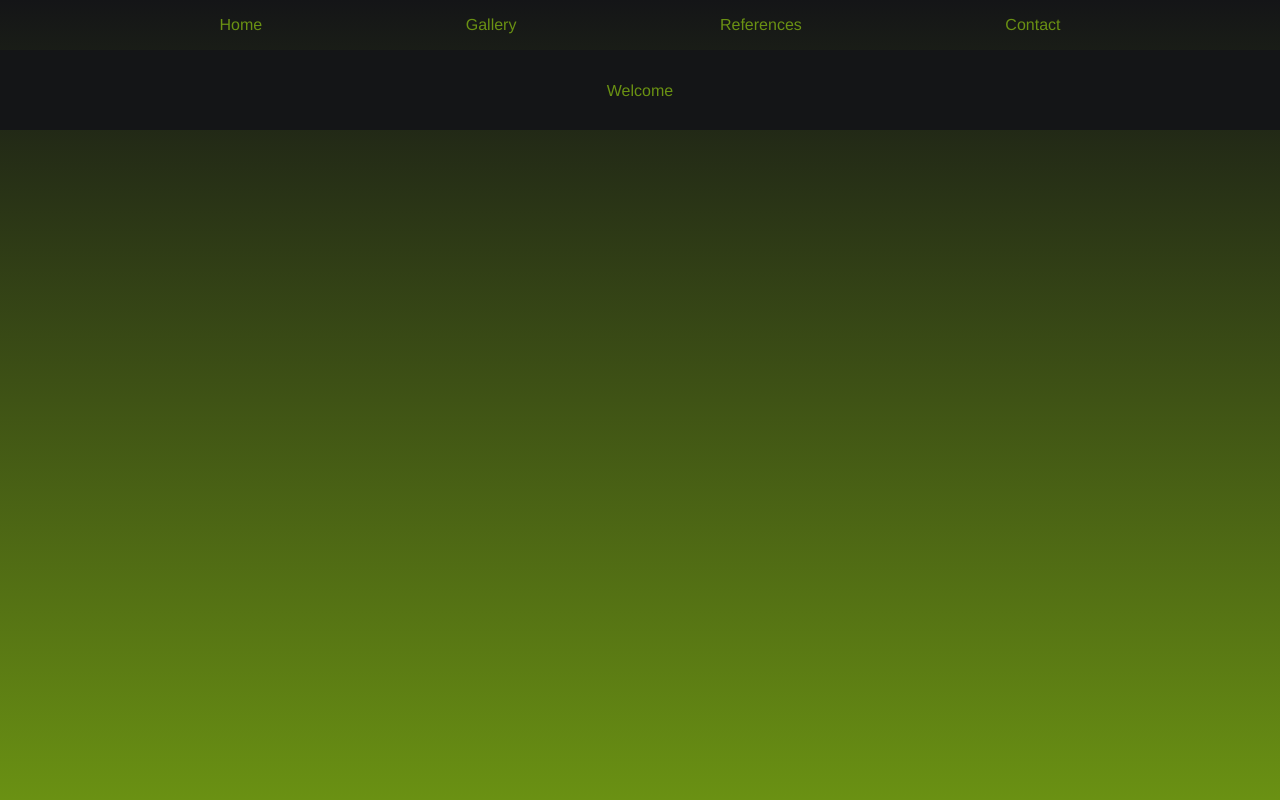
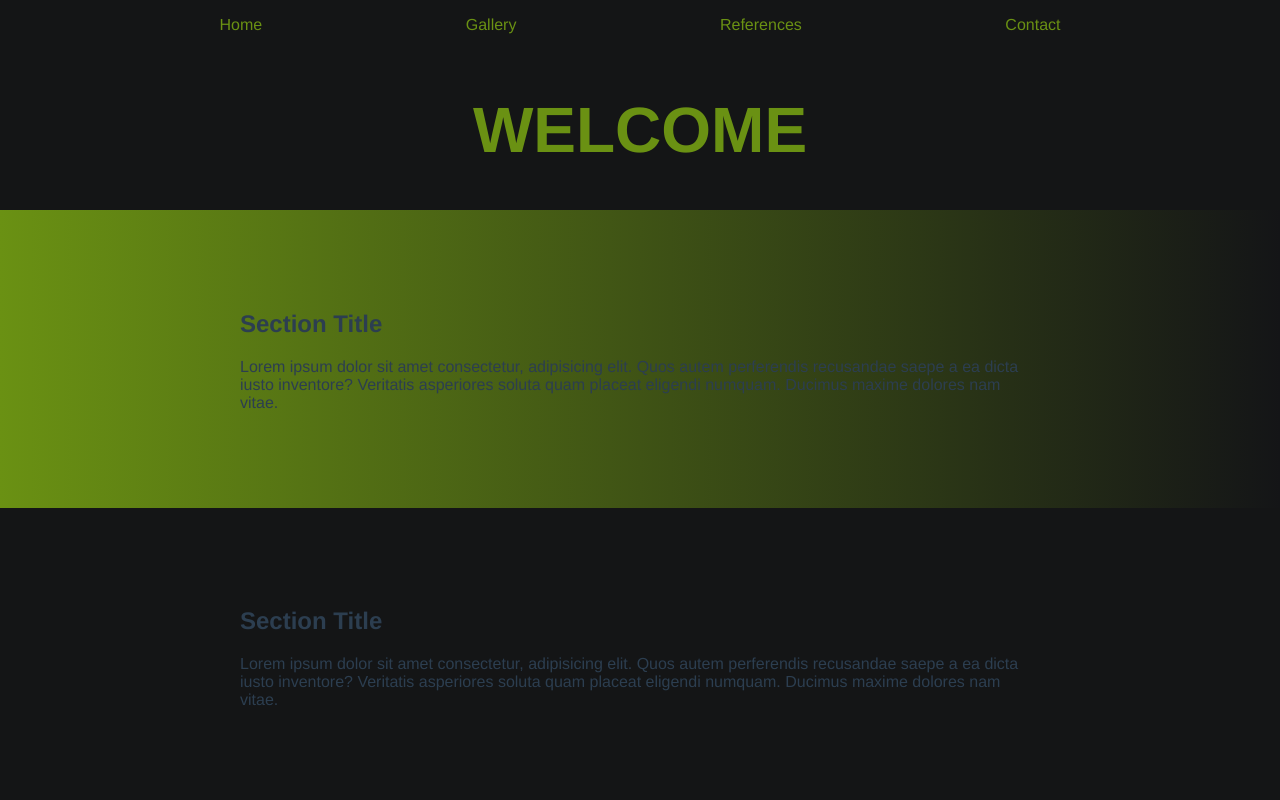
Before and after one commit to RoBo0611/BD-1, a Vue app: page / in a window 1280 px wide. Shown: the top 800 px of the page. Built offline with nearby package versions, Linux system fonts and the light colour scheme.

Commit message:
CSS changes

```diff
--- a/src/App.vue
+++ b/src/App.vue
@@ -20,7 +20,7 @@ body {
   font-family: Avenir, Helvetica, Arial, sans-serif;
   -webkit-font-smoothing: antialiased;
   -moz-osx-font-smoothing: grayscale;
-  text-align: center;
+
   color: #2c3e50;
 
 }
--- a/src/components/home.vue
+++ b/src/components/home.vue
@@ -5,9 +5,39 @@
         <a class="navcon" href="#">references</a>
         <a class="navcon" href="#">contact</a>
       </nav>
-    <section class="content">
-      {{ msg }}
+      <header class="head">
+        <div>
+          <h1>{{ msg }}</h1>
+        </div>
+      </header>
+
+    <section class="diagonal">
+      <div class="wrapper">
+
+        <h2>Section Title</h2>
+        <p>Lorem ipsum dolor sit amet consectetur, adipisicing elit. Quos autem perferendis recusandae saepe a ea dicta iusto inventore? Veritatis asperiores soluta quam placeat eligendi numquam. Ducimus maxime dolores nam vitae.</p>
+
+      </div>
     </section>
+    <section class="else">
+      <div class="wrapper">
+
+        <h2>Section Title</h2>
+        <p>Lorem ipsum dolor sit amet consectetur, adipisicing elit. Quos autem perferendis recusandae saepe a ea dicta iusto inventore? Veritatis asperiores soluta quam placeat eligendi numquam. Ducimus maxime dolores nam vitae.</p>
+
+      </div>
+    </section>
+    <section class="some">
+      <div class="wrapper">
+
+        <h2>Section Title</h2>
+        <p>Lorem ipsum dolor sit amet consectetur, adipisicing elit. Quos autem perferendis recusandae saepe a ea dicta iusto inventore? Veritatis asperiores soluta quam placeat eligendi numquam. Ducimus maxime dolores nam vitae.</p>
+
+      </div>
+    </section>
+
+
+
 
 </template>
 
@@ -27,15 +57,8 @@ export default {
 body {
   height: 100vh;
   margin: 0;
-  background: #6A9113;
-  /* fallback for old browsers */
-  background: -webkit-linear-gradient(to bottom, #141517, #6A9113);
-  /* Chrome 10-25, Safari 5.1-6 */
-  background: linear-gradient(to bottom, #141517, #6A9113);
-  /* W3C, IE 10+/ Edge, Firefox 16+, Chrome 26+, Opera 12+, Safari 7+ */
+  background-color: #141516;
 }
-
-
 
 .navbar {
   display: flex;
@@ -43,15 +66,12 @@ body {
   text-transform: capitalize;
   padding: 1em;
   margin: 0;
-
-
 }
 
 a {
   text-decoration: none;
   color: #6A9113;
   font-weight: 500;
-
 }
 
 a:hover {
@@ -60,12 +80,61 @@ a:hover {
   text-decoration: underline;
 }
 
-.content {
+.head {
+  font-size: xx-large;
+  color: #6A9113;
+  text-transform: uppercase;
+  text-align: center;
+}
+
+.wrapper {
+  max-width: 50rem;
+  margin-inline: auto;
+  padding-inline: 1rem;
+}
+
+section {
+  padding-block: 5rem;
+}
+
+.diagonal {
+  --skew-angle: 5deg;
+  --background:  #6A9113;
+  /* fallback for old browsers */
+  background: -webkit-linear-gradient(to left, #141517, #6A9113);
+  /* Chrome 10-25, Safari 5.1-6 */
+  background: linear-gradient(to left, #141517, #6A9113);
+  /* W3C, IE 10+/ Edge, Firefox 16+, Chrome 26+, Opera 12+, Safari 7+ */
+  position: relative;
+  isolation: isolate;
+}
+
+.diagonal::after {
+  content: "";
+  background: (var(--background));
+  z-index: -1;
+  position: absolute;
+  inset: 0;
+  transform: skewY(-5deg);
+}
+
+/*diagonal wont work. something wroing with the skewY.
+
+
+
+/* .content {
+  display: flex;
+  height: 80vh;
   padding-top: 2rem;
   color: #6A9113;
   background-color: #141517;
   height: 3rem;
 }
 
+.card1 {
+  background-color: #6A9113;
+  border: #141517;
+} */
+
 
 </style>
```
